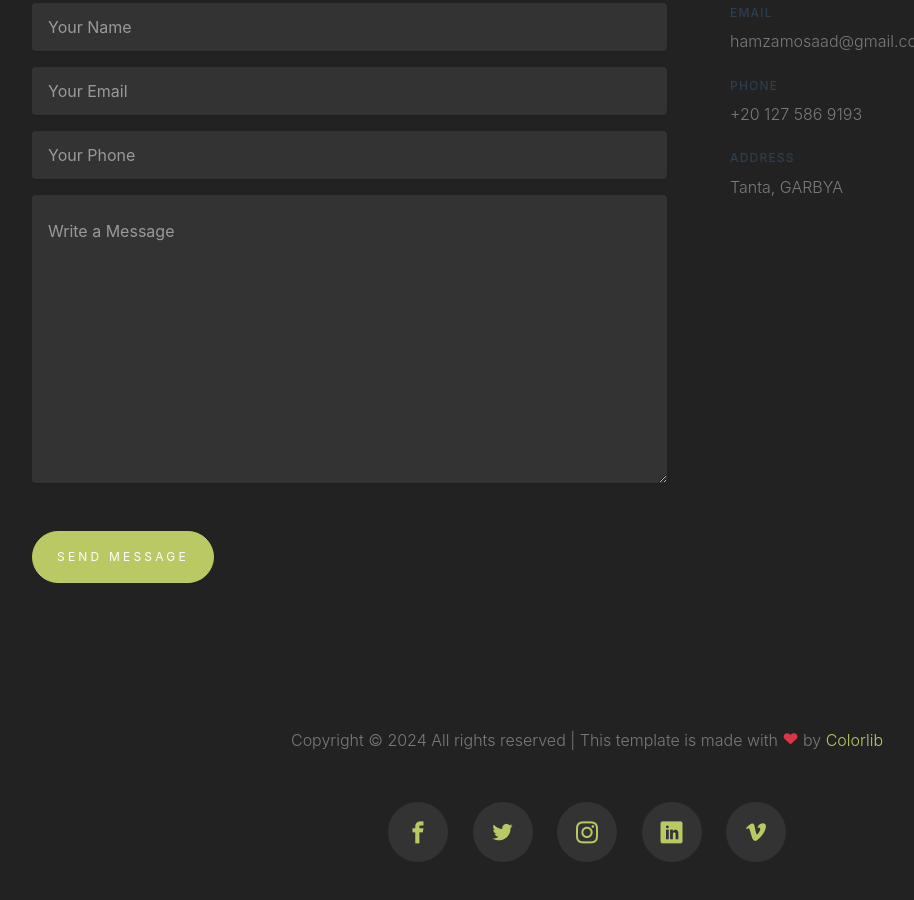
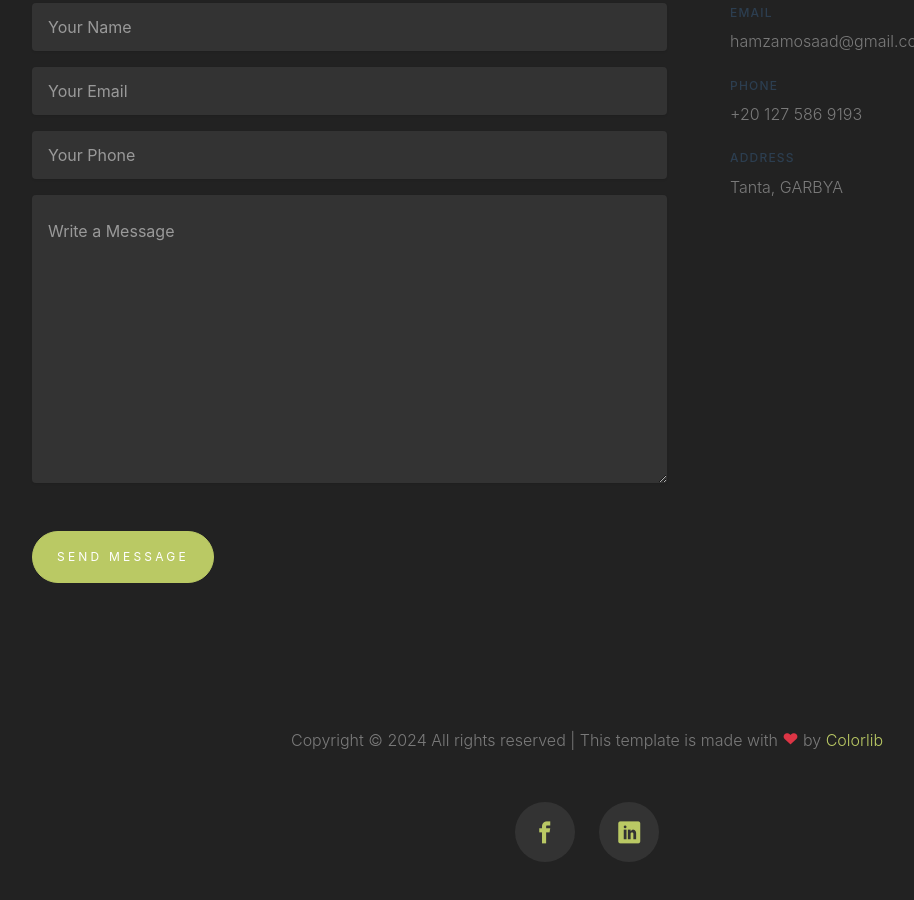
Before and after one commit to Hamza2542002/my-portfolio, a plain HTML site: page index.html in a window 1280 px wide. Shown: the part 5128-6028 px from the top of the page, without its empty margins (53-967 px from the left). Drawn offline with nearby package versions, Linux system fonts and the light colour scheme; files whose address does not match are found by name.

Commit message:
updating social-links

```diff
--- a/index.html
+++ b/index.html
@@ -570,20 +570,15 @@
         <div class="row mb-5">
           <div class="col-md-12 text-center">
             <p>
-              <a href="#" class="social-item"
+              <a
+                href="https://www.facebook.com/hamza.mosad.33"
+                class="social-item"
                 ><span class="icon-facebook2"></span
               ></a>
-              <a href="#" class="social-item"
-                ><span class="icon-twitter"></span
-              ></a>
-              <a href="#" class="social-item"
-                ><span class="icon-instagram2"></span
-              ></a>
-              <a href="#" class="social-item"
+              <a
+                href="https://www.linkedin.com/in/hamza-mosaad-5a1a54260/"
+                class="social-item"
                 ><span class="icon-linkedin2"></span
-              ></a>
-              <a href="#" class="social-item"
-                ><span class="icon-vimeo"></span
               ></a>
             </p>
           </div>
```
